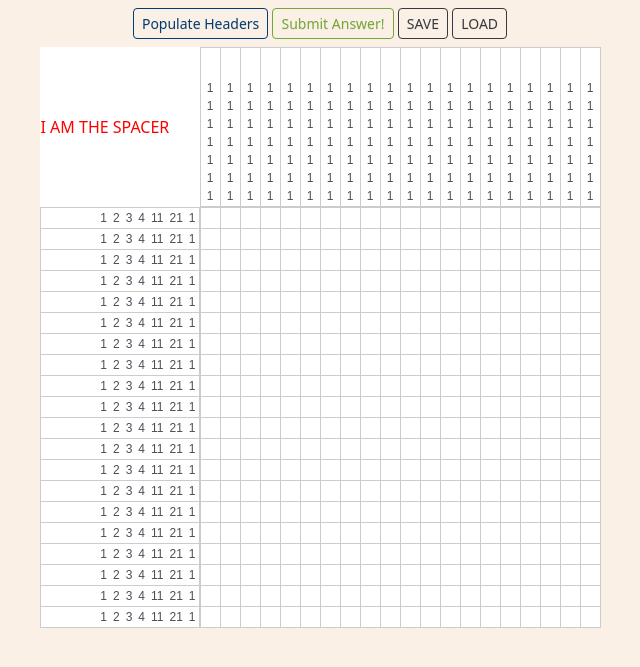
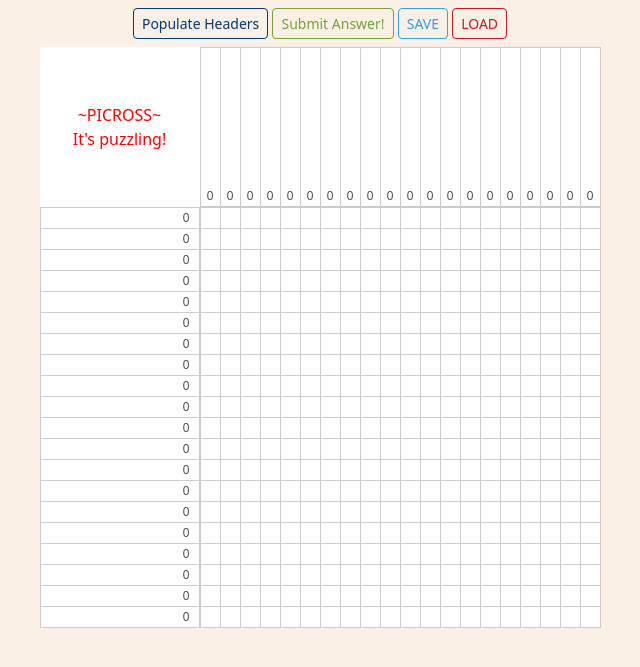
Before and after one commit to GhostWheat/picross_site_flask, a Flask app: page / in a window 1280 px wide. Shown: the top 667 px of the page, without its empty margins (320-960 px from the left). Run offline with Flask 3, Linux system fonts and the light colour scheme.

Commit message:
working on DB int

```diff
--- /dev/null
+++ b/gunicorn.conf.py
@@ -0,0 +1,2 @@
+workers = 5
+bind = "0.0.0.0:8080"
--- a/static/css/main.css
+++ b/static/css/main.css
@@ -34,6 +34,7 @@ body {
     /* display:table-cell; */
     color: red;
     /* background-color: green; */
+    /* text-align: center; */
 }
 
 #colHeaders {
--- a/static/js/buildPuzzPage.js
+++ b/static/js/buildPuzzPage.js
@@ -45,7 +45,8 @@ export function createRowHeadersTable(rows, rhWidth) {
     for (let r = 0; r < rows; r++) {
         var rowHeader = rowHeadersTable.appendChild(document.createElement('tr'));
         var cell = rowHeader.appendChild(document.createElement('td'));
-        cell.innerHTML = '1&ensp;2&ensp;3&ensp;4&ensp;11&ensp;21&ensp;1'
+        // cell.innerHTML = '1&ensp;2&ensp;3&ensp;4&ensp;11&ensp;21&ensp;1'
+        cell.innerHTML = '0&ensp;'
         cell.id = 'rh' + r
     }
     //might need to comment the below line out sometimes
@@ -60,7 +61,8 @@ export function createColHeadersTable(cols, chHeight) {
     let colHeader = colHeadersTable.appendChild(document.createElement('tr'));
     for (let c = 0; c < cols; c++) {
         let cell = colHeader.appendChild(document.createElement('td'));
-        cell.innerHTML = '1<br/>1<br/>1<br/>1<br/>1<br/>1<br/>1<br/>'
+        // cell.innerHTML = '1<br/>1<br/>1<br/>1<br/>1<br/>1<br/>1<br/>'
+        cell.innerHTML = '0'
         cell.id = 'ch' + c
     }
     //might need to comment the below line out sometimes
@@ -75,7 +77,8 @@ export function createUpperLeftSpacer(width, height) {
     spacerRow.id = 'spacerRow';
     let spacerCell = spacerRow.appendChild(document.createElement('td'));
     spacerCell.id = 'spacerCell';
-    spacerCell.innerHTML = 'I AM THE SPACER'
+    spacerCell.className = 'text-center'
+    spacerCell.innerHTML = "~PICROSS~<br/>It's puzzling!"
     spacerCell.style.width = width;
     spacerCell.style.height = height;
     spacerCell.style.backgroundColor = 'white';
@@ -89,6 +92,8 @@ export function calcHeaders() {
     let numOfRows = gridSize.split('x')[0]
     let numOfCols = gridSize.split('x')[1]
 
+    console.log('hello')
+
     for (let r = 0; r < numOfRows; r++) {
         rowString = vectorToString(r, numOfRows, '&ensp;');
         document.getElementById('rh' + r).innerHTML = rowString;
@@ -99,10 +104,30 @@ export function calcHeaders() {
     }
 }
 
+
+export function submitPuzz(gridToObj, allPuzzles, key) {
+    let currentGrid = gridToObj('compare');
+    let savedObj = allPuzzles[key];
+    let rows = savedObj['rows'];
+    let cols = savedObj['columns'];
+    if (currentGrid['rows'] != rows) { return alert('incorrect!') }
+    if (currentGrid['columns'] != cols) { return alert('incorrect!') }
+
+    for (let r = 0; r < rows; r++) {
+        for (let c = 0; c < cols; c++) {
+            if (currentGrid[r][c] != savedObj[r][c]) {
+                return alert('incorrect!')
+            }
+        }
+    }
+    return alert('Congratulations!')
+
+};
+
 export function vectorToString(vec, vectorLength, breaker) {
     let ongoingString = '';
     let adder = 0;
-// console.log(vec, vectorLength, breaker)
+    // console.log(vec, vectorLength, breaker)
     // console.log('initial vector length:' + vectorLength)
     // console.log(vec)
     for (let i = 0; i < vectorLength; i++) {
--- a/static/js/storage.js
+++ b/static/js/storage.js
@@ -58,5 +58,5 @@ export function objToGrid(key) {
 
         }
     }
- calcHeaders()
+
 };
--- a/templates/baseline.html
+++ b/templates/baseline.html
@@ -32,7 +32,9 @@
             </div>
         </header>
         <main>
+
             <!-- this section block the child-templates can override -->
+
             <div class="container">
                 <div class="container">
                     {% block content %}
--- /dev/null
+++ b/templates/navigation.html
@@ -0,0 +1,4 @@
+{% extends 'baseline.html' %}
+{% block navigation %}
+    HELLO!
+{% endblock navigation %}
--- a/templates/puzzle_page.html
+++ b/templates/puzzle_page.html
@@ -6,9 +6,9 @@
         <div class="col justify-content-center d-flex " id="BSr-1c1">
             <div class="button-holder p-2">
                 <button type="submit" class="btn btn-sm btn-outline-info" id="btnPop">Populate Headers</button>
-                <button type="button" class="btn btn-sm btn-outline-success" id="btnComp">Submit Answer!</button>
-                <button type="button" class="btn btn-sm btn-outline-dark" id='btnSave'>SAVE</button>
-                <button type="button" class="btn btn-sm btn-outline-dark" id="btnLoad">LOAD</button>
+                <button type="button" class="btn btn-sm btn-outline-success" id="btnSubmit">Submit Answer!</button>
+                <button type="button" class="btn btn-sm btn-outline-primary" id='btnSave'>SAVE</button>
+                <button type="button" class="btn btn-sm btn-outline-danger" id="btnLoad">LOAD</button>
             </div>
         </div>
 
```
Also changed, not shown: static/js/main.js (+12 -27 lines).
